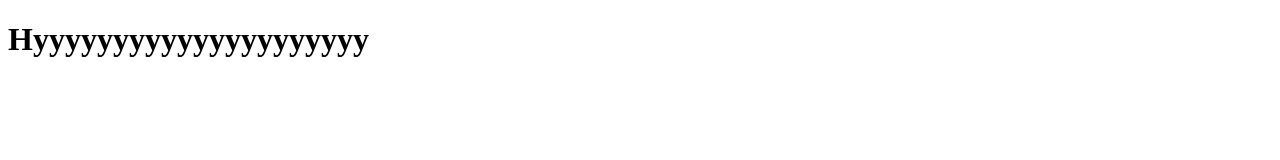
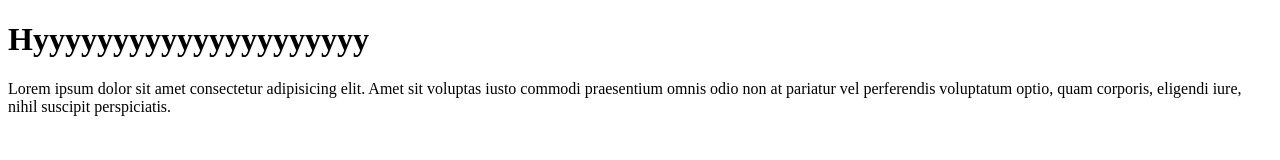
Before and after one commit to FasihUrRahman/Hostallab, a plain HTML site: page index.html in a window 1280 px wide. Drawn offline with Linux system fonts and the light colour scheme.

Commit message:
Update by Fasih

```diff
--- a/index.html
+++ b/index.html
@@ -6,6 +6,7 @@
     <meta name="viewport" content="width=device-width, initial-scale=1.0">
     <title>My name is ahsana</title>
     <h1>Hyyyyyyyyyyyyyyyyyyyyy</h1>
+    <p>Lorem ipsum dolor sit amet consectetur adipisicing elit. Amet sit voluptas iusto commodi praesentium omnis odio non at pariatur vel perferendis voluptatum optio, quam corporis, eligendi iure, nihil suscipit perspiciatis.</p>
 </head>
 <body>
 
```
